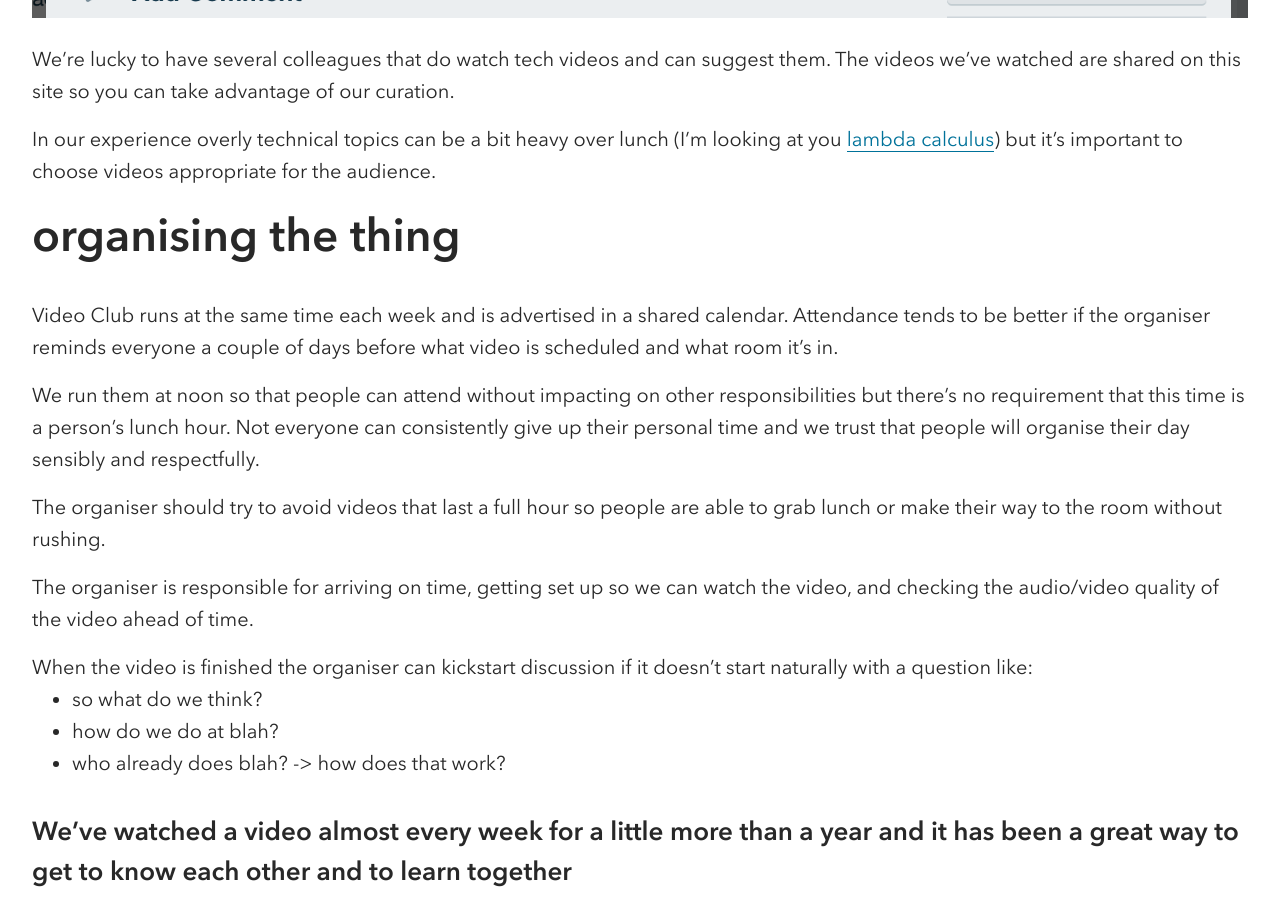
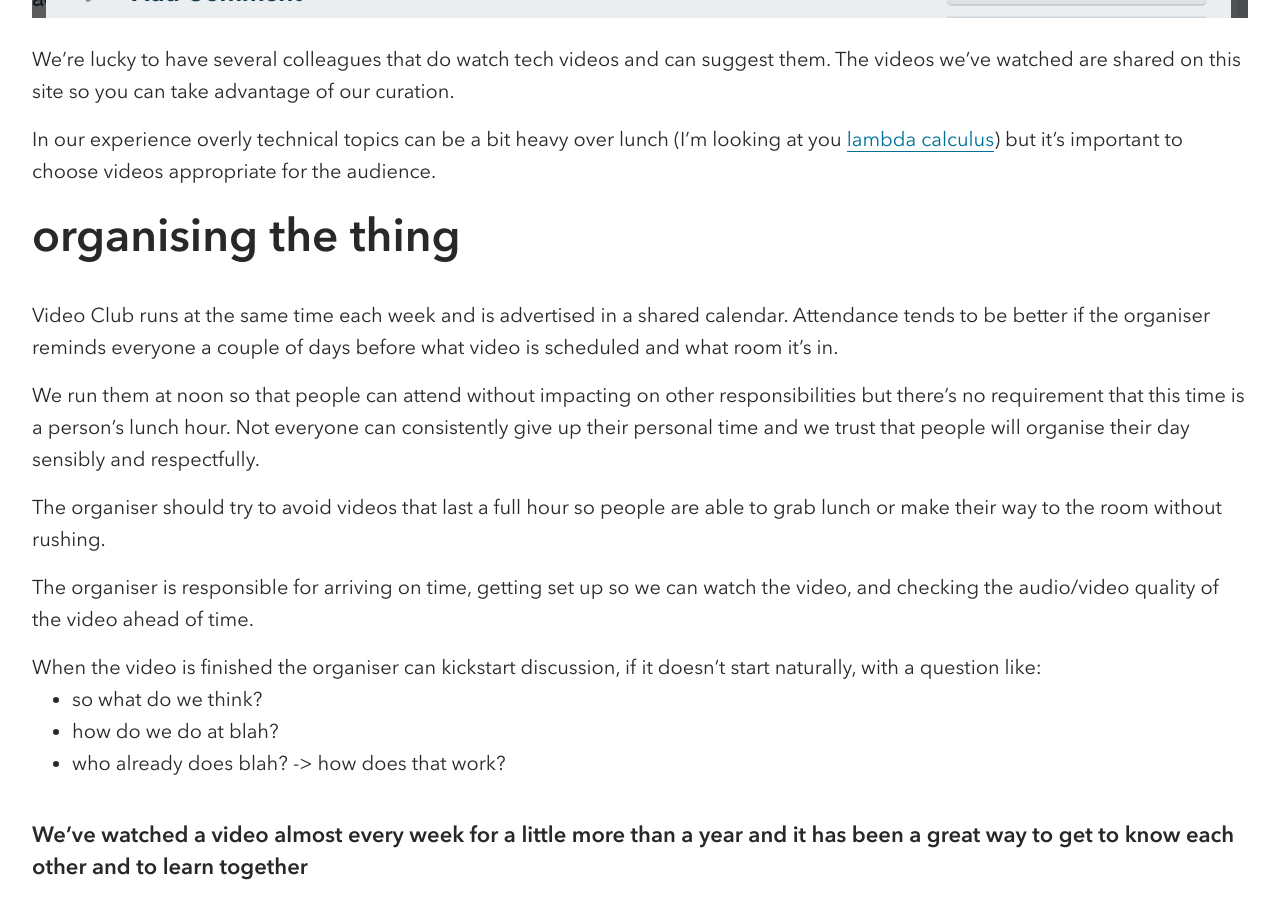
Before and after one commit to pauldambra/tech-video-club, a Jekyll site: the page built from about.md, in a window 1280 px wide and 900 px high, scrolled down 1491 px. Built offline with Jekyll 4.4.1, drawn with Linux system fonts in a browser that asks for light colours.

Commit message:
minor text changes

```diff
--- a/about.md
+++ b/about.md
@@ -37,10 +37,10 @@ The organiser should try to avoid videos that last a full hour so people are abl
 
 The organiser is responsible for arriving on time, getting set up so we can watch the video, and checking the audio/video quality of the video ahead of time.
 
-When the video is finished the organiser can kickstart discussion if it doesn't start naturally with a question like:
+When the video is finished the organiser can kickstart discussion, if it doesn't start naturally, with a question like:
 
  * so what do we think?
  * how do we do at blah?
  * who already does blah? -> how does that work?
 
-## We've watched a video almost every week for a little more than a year and it has been a great way to get to know each other and to learn together
+### We've watched a video almost every week for a little more than a year and it has been a great way to get to know each other and to learn together
```
